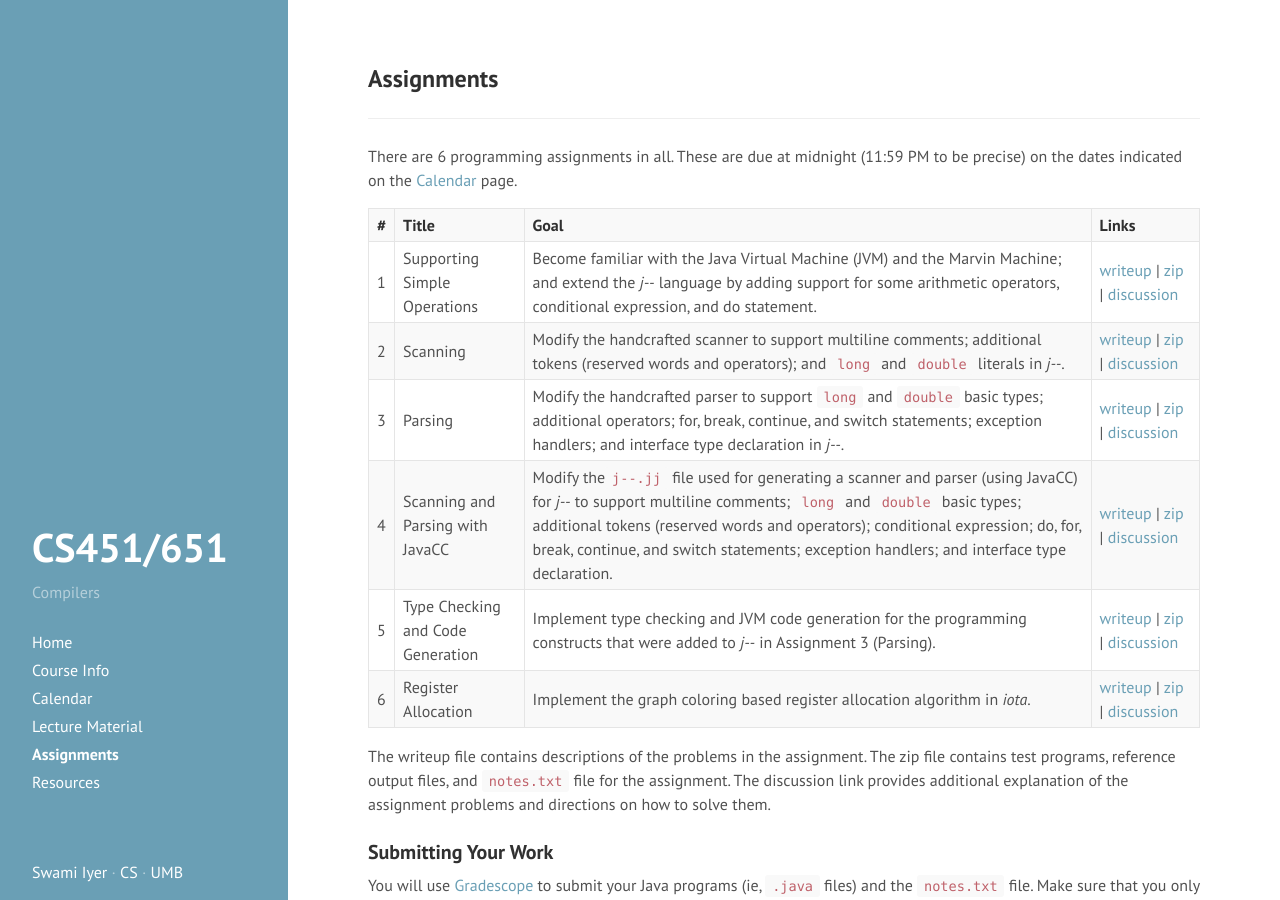
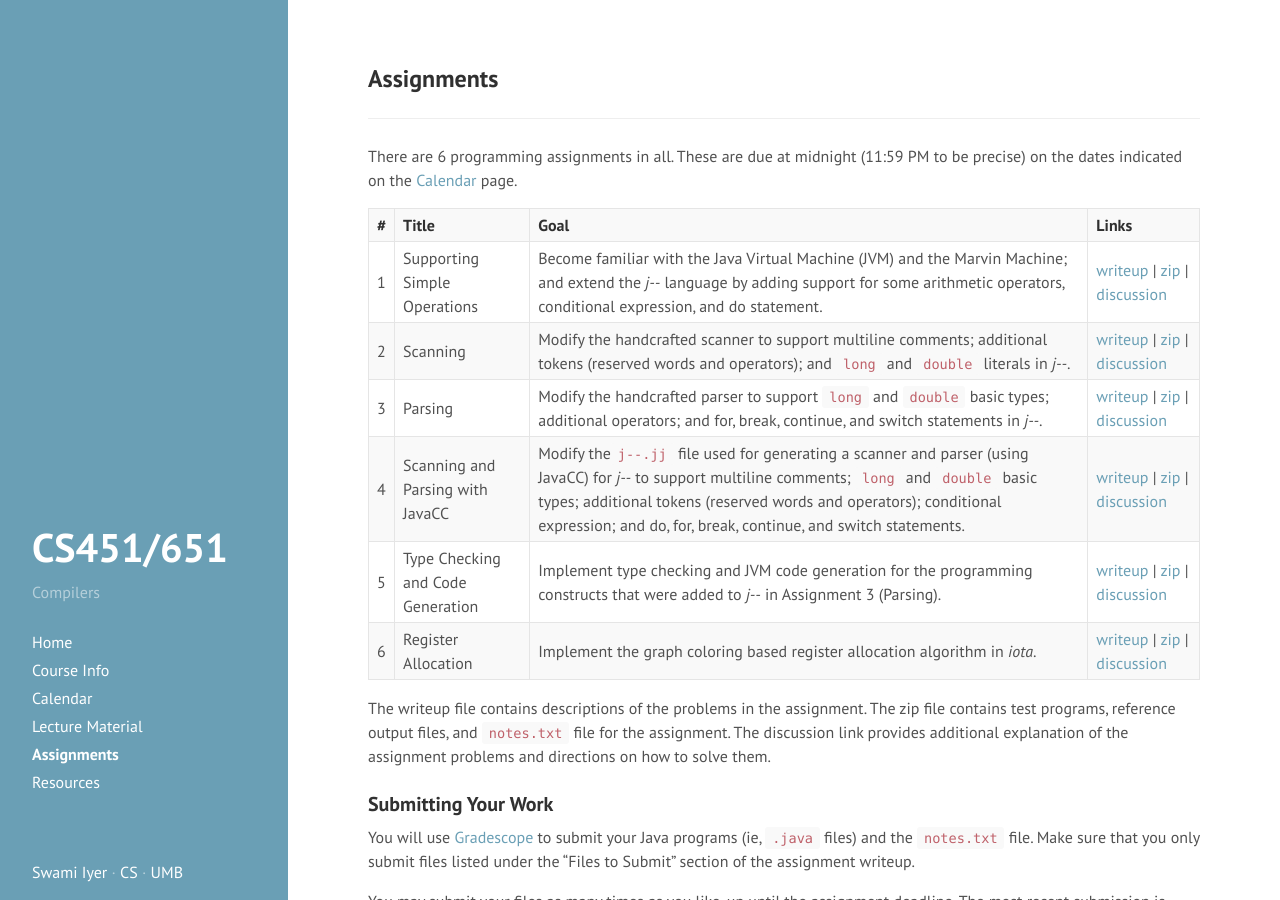
Before and after one commit to swamiiyer/swamiiyer.github.io, a Jekyll site: the page built from _pages/cs451/assignments.md, in a window 1280 px wide and 900 px high. Built offline with Jekyll 4.4.1, drawn with Linux system fonts in a browser that asks for light colours.

Commit message:
Made some corrections

```diff
--- a/_pages/cs451/assignments.md
+++ b/_pages/cs451/assignments.md
@@ -10,8 +10,8 @@ There are 6 programming assignments in all. These are due at midnight (11:59 PM
 | **#** | **Title** | **Goal** | **Links** |
 1 | Supporting Simple Operations | Become familiar with the Java Virtual Machine (JVM) and the Marvin Machine; and extend the *j\-\-* language by adding support for some arithmetic operators, conditional expression, and do statement. | [writeup](https://www.cs.umb.edu/~siyer/teaching/cs451/simpleops.pdf) \| [zip](https://www.cs.umb.edu/~siyer/teaching/cs451/simpleops.zip) \| [discussion](https://www.cs.umb.edu/~siyer/teaching/cs451/simpleops_discussion.pdf) |
 2 | Scanning | Modify the handcrafted scanner to support multiline comments; additional tokens (reserved words and operators); and `long` and `double` literals in *j\-\-*. | [writeup](https://www.cs.umb.edu/~siyer/teaching/cs451/scanning.pdf) \| [zip](https://www.cs.umb.edu/~siyer/teaching/cs451/scanning.zip) \| [discussion](https://www.cs.umb.edu/~siyer/teaching/cs451/scanning_discussion.pdf) |
-3 | Parsing | Modify the handcrafted parser to support `long` and `double` basic types; additional operators; for, break, continue, and switch statements; exception handlers; and interface type declaration in *j\-\-*. | [writeup](https://www.cs.umb.edu/~siyer/teaching/cs451/parsing.pdf) \| [zip](https://www.cs.umb.edu/~siyer/teaching/cs451/parsing.zip) \| [discussion](https://www.cs.umb.edu/~siyer/teaching/cs451/parsing_discussion.pdf) |
-4 | Scanning and Parsing with JavaCC | Modify the`j--.jj` file used for generating a scanner and parser (using JavaCC) for *j\-\-* to support multiline comments; `long` and `double` basic types; additional tokens (reserved words and operators); conditional expression; do, for, break, continue, and switch statements; exception handlers; and interface type declaration. | [writeup](https://www.cs.umb.edu/~siyer/teaching/cs451/javacc_frontend.pdf) \| [zip](https://www.cs.umb.edu/~siyer/teaching/cs451/javacc_frontend.zip) \| [discussion](https://www.cs.umb.edu/~siyer/teaching/cs451/javacc_frontend_discussion.pdf) |
+3 | Parsing | Modify the handcrafted parser to support `long` and `double` basic types; additional operators; and for, break, continue, and switch statements in *j\-\-*. | [writeup](https://www.cs.umb.edu/~siyer/teaching/cs451/parsing.pdf) \| [zip](https://www.cs.umb.edu/~siyer/teaching/cs451/parsing.zip) \| [discussion](https://www.cs.umb.edu/~siyer/teaching/cs451/parsing_discussion.pdf) |
+4 | Scanning and Parsing with JavaCC | Modify the`j--.jj` file used for generating a scanner and parser (using JavaCC) for *j\-\-* to support multiline comments; `long` and `double` basic types; additional tokens (reserved words and operators); conditional expression; and do, for, break, continue, and switch statements. | [writeup](https://www.cs.umb.edu/~siyer/teaching/cs451/javacc_frontend.pdf) \| [zip](https://www.cs.umb.edu/~siyer/teaching/cs451/javacc_frontend.zip) \| [discussion](https://www.cs.umb.edu/~siyer/teaching/cs451/javacc_frontend_discussion.pdf) |
 5 | Type Checking and Code Generation | Implement type checking and JVM code generation for the programming constructs that were added to *j\-\-* in Assignment 3 (Parsing). | [writeup](https://www.cs.umb.edu/~siyer/teaching/cs451/codegen.pdf) \| [zip](https://www.cs.umb.edu/~siyer/teaching/cs451/codegen.zip) \| [discussion](https://www.cs.umb.edu/~siyer/teaching/cs451/codegen_discussion.pdf) |
 6 | Register Allocation | Implement the graph coloring based register allocation algorithm in *iota*. | [writeup](https://www.cs.umb.edu/~siyer/teaching/cs451/register_allocation.pdf) \| [zip](https://www.cs.umb.edu/~siyer/teaching/cs451/register_allocation.zip) \| [discussion](https://www.cs.umb.edu/~siyer/teaching/cs451/register_allocation_discussion.pdf) |
 
```
